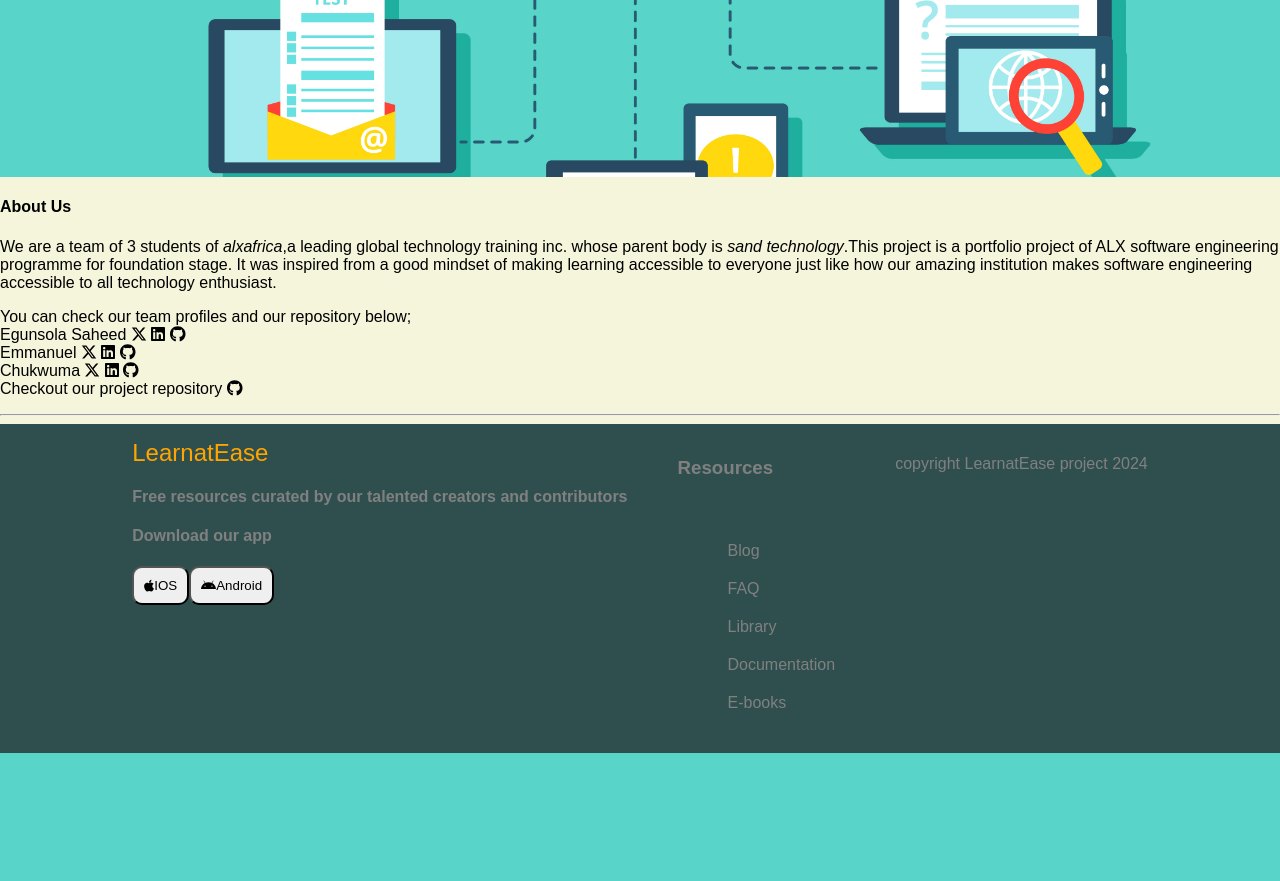
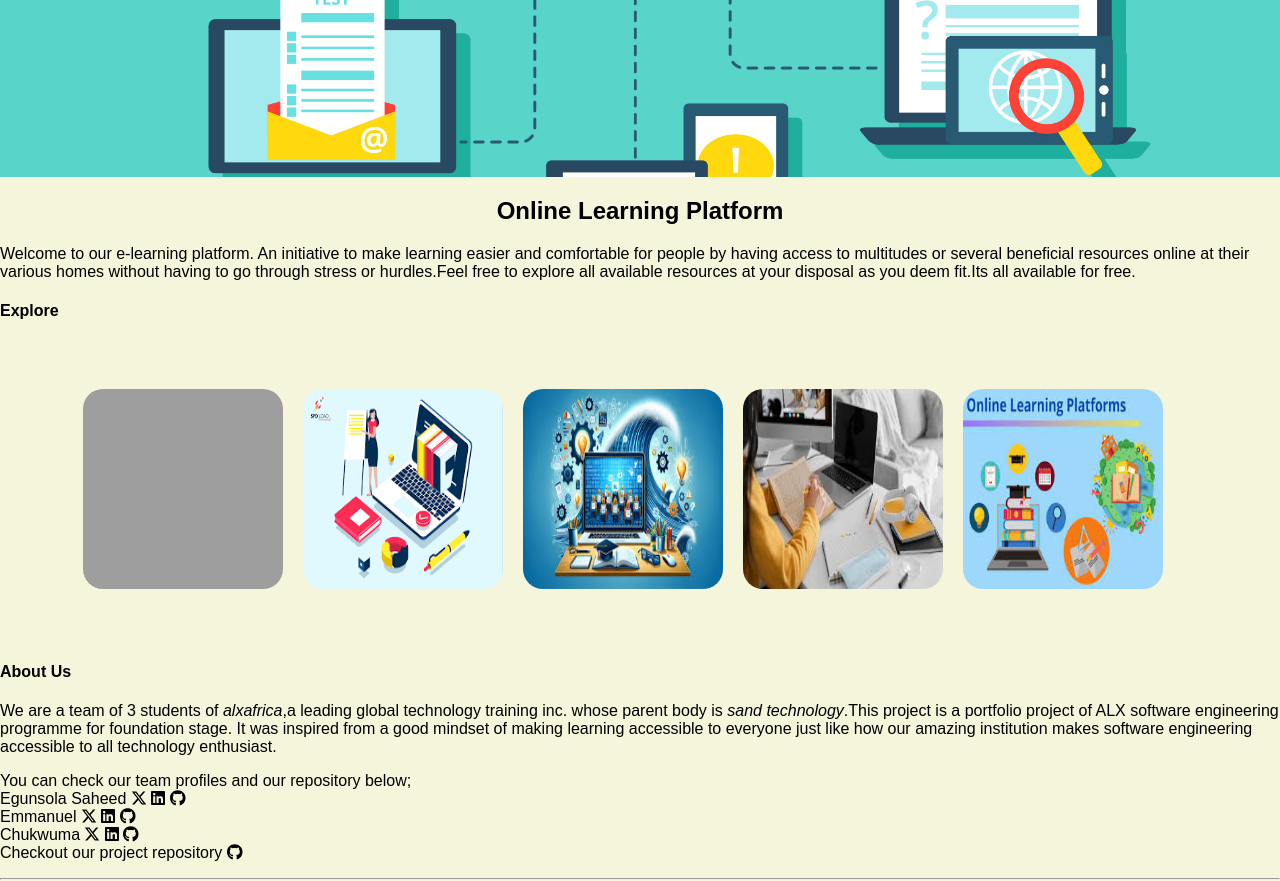
Before and after one commit to EonEmmanuel/Educa, a PHP site: page / in a window 1280 px wide. Shown: the part 716-1597 px from the top of the page. Before the commit the page ends 1469 px from the top, so only its background shows below. Run offline with PHP 8.4, Linux system fonts and the light colour scheme; some libraries are stand-ins or nearby versions; grey boxes are pictures that could not be loaded.

Commit message:
i have made changes to the section element and styled the Explore class using css

```diff
--- a/index.html
+++ b/index.html
@@ -36,22 +36,32 @@
             <img src="./images/e-learn.jpg" width="100%">
         </div>
 
-   <!------------------------------Mr Chukwu-------------------------->
+   <!------------------------------Mr Chukwunonso-------------------------->
 
 
 
+   <section>
+    <div class="online">
+        <h1 style="text-align: center;">  Online Learning Platform</h1>
+        <p>Welcome to our e-learning platform. An initiative to make learning easier and comfortable for people by having access to multitudes or several beneficial resources online at their various homes without having to go through stress or hurdles.Feel free to explore all available resources at your disposal as you deem fit.Its all available for free.  </p>
+    </div>
+        <h4>Explore</h4>
+    <div class="explore" id="explore-it">
+
+         <div class="img"><a href="#"><img src="./images/e-learn-2.jpeg" alt=""></a></div>
+          <div class="img"><a href="#"><img src="./images/e-learn-3.png" alt=""></a></div>
+         <div class="img"><a href="#"><img src="./images/e-learn-4.jpeg" alt=""></a></div>
+         <div class="img"><a href="#"><img src="./images/e-learn-5.jpeg" alt=""></a></div>
+         <div class="img"><a href="#"><img src="./images/e-learn-6.jpeg" alt=""></a></div>
 
 
 
+    </div>
+        </section>
 
 
 
-
-
-
-
-
-    <!-------------------------------------Mr Chukwu----------------------------------->
+    <!-------------------------------------Mr Chukwunonso----------------------------------->
     <articles>
         <div class="about" id="aboutus">
             <h4>About Us</h4>
--- a/style.css
+++ b/style.css
@@ -108,17 +108,39 @@
   }
 
 
-  /**********************Mr Chukwu*****************************************/
+  /**********************Mr Chukwunonso*****************************************/
+
+
+  .explore {
+    display:flex;
+    justify-items: center;
+    align-items: center;
+    width: 300px;
+    height:300px;
+    padding: 0 5rem;
+    padding-right: 2rem;
+    border: 3px solid transparent;
+    gap: 20px;
+
+
+  }
+  .explore img {
+    height: 200px;
+    width:200px;
+    border-radius: 20px;
+
+  }
+  .explore a:hover {
+    text-decoration: none;
+    color:orange
+
+
+  }
 
 
 
 
-
-
-
-  /***************** Mr Chukwu************************/
-
-
+  /***************** Mr Chukwunonso************************/
 
 
 
```
